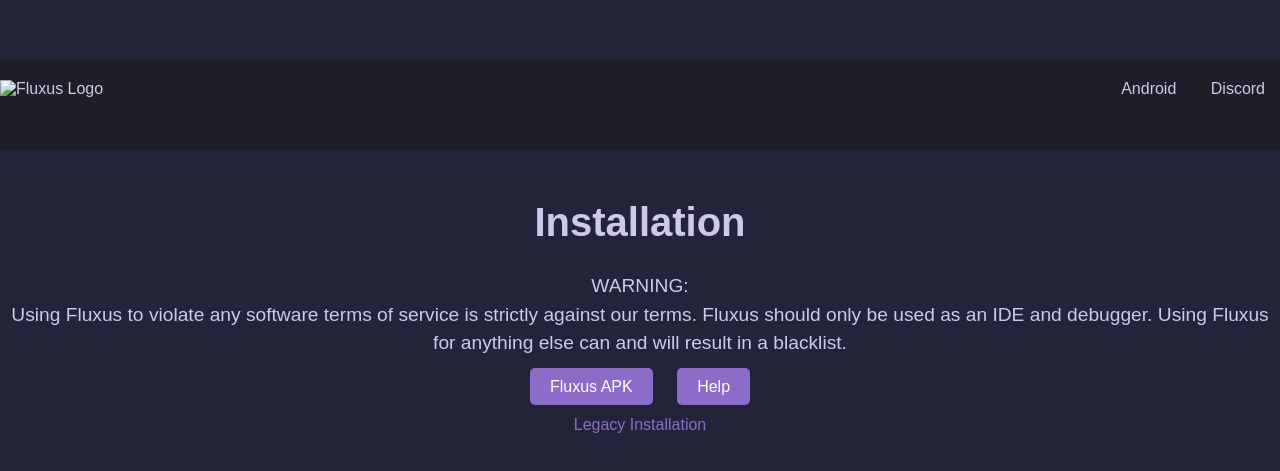
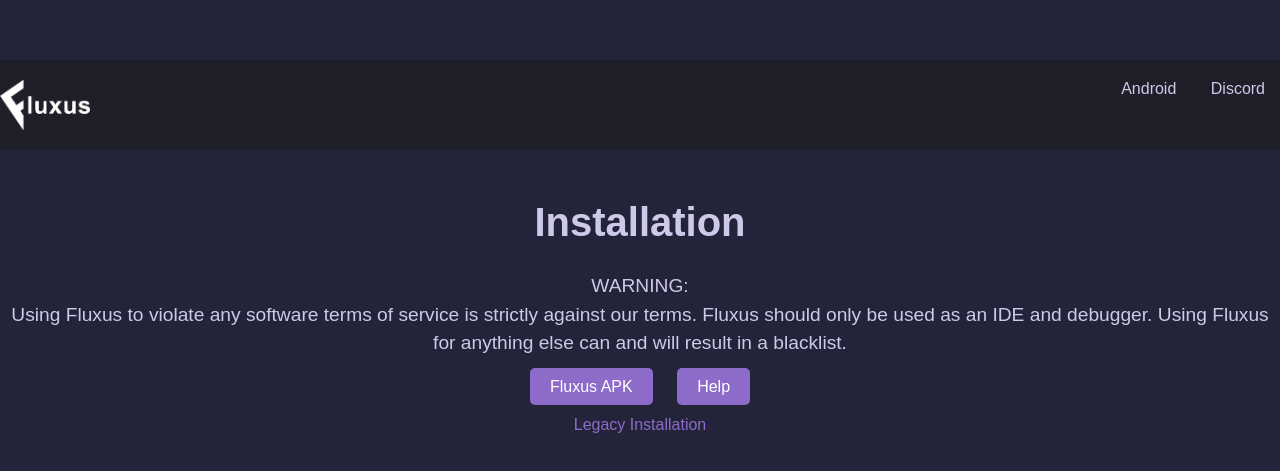
Before and after one commit to Yeeeter30/Fluxteam.vercel.app, a plain HTML site: page index.html in a window 1280 px wide. Shown: the part 153-624 px from the top of the page. Drawn offline with Linux system fonts and the light colour scheme.

Commit message:
Update index.html

```diff
--- a/index.html
+++ b/index.html
@@ -60,7 +60,7 @@
 </head>
 <body>
     <header>
-        <img src="logo.png" alt="Fluxus Logo">
+        <img src="logo.7f3bfbd3.png" alt="Fluxus Logo">
         <nav>
             <a href="#">Android</a>
             <a href="#">Discord</a>
```
